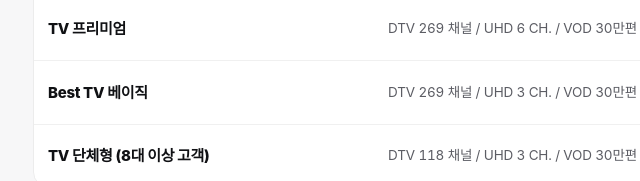
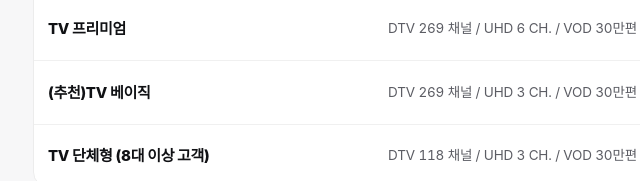
Before and after one commit to itouchskh83-kh/lguplus-biz, a plain HTML site: page iptv.html in a window 1280 px wide. Shown: the part 1265-1446 px from the top of the page, 5-645 px from the left. Drawn offline with Linux system fonts and the light colour scheme; no server answers; a web font is replaced by a local one.

Commit message:
Update iptv.html

```diff
--- a/iptv.html
+++ b/iptv.html
@@ -91,7 +91,7 @@
 <div class="table-wrap">
   <table class="price">
     <thead><tr><th>구분</th><th style="text-align:left">상세정보</th><th>3년 약정 요금</th><th>결합 요금</th></tr></thead>
-    <tbody><tr><td><span class="pname">TV 프리미엄</span></td><td style="text-align:left;color:#5c5d64;font-size:13.5px">DTV 269 채널 / UHD 6 CH. / VOD 30만편</td><td class="dim">18,400원</td><td class="hl">12,000원</td></tr><tr><td><span class="pname">Best TV 베이직</span></td><td style="text-align:left;color:#5c5d64;font-size:13.5px">DTV 269 채널 / UHD 3 CH. / VOD 30만편</td><td class="dim">13,400원</td><td class="hl">11,000원</td></tr><tr><td><span class="pname">TV 단체형 (8대 이상 고객)</span></td><td style="text-align:left;color:#5c5d64;font-size:13.5px">DTV 118 채널 / UHD 3 CH. / VOD 30만편</td><td class="dim">8,500원</td><td class="hl">5,500원</td></tr></tbody>
+    <tbody><tr><td><span class="pname">TV 프리미엄</span></td><td style="text-align:left;color:#5c5d64;font-size:13.5px">DTV 269 채널 / UHD 6 CH. / VOD 30만편</td><td class="dim">18,400원</td><td class="hl">12,000원</td></tr><tr><td><span class="pname">(추천)TV 베이직</span></td><td style="text-align:left;color:#5c5d64;font-size:13.5px">DTV 269 채널 / UHD 3 CH. / VOD 30만편</td><td class="dim">13,400원</td><td class="hl">11,000원</td></tr><tr><td><span class="pname">TV 단체형 (8대 이상 고객)</span></td><td style="text-align:left;color:#5c5d64;font-size:13.5px">DTV 118 채널 / UHD 3 CH. / VOD 30만편</td><td class="dim">8,500원</td><td class="hl">5,500원</td></tr></tbody>
   </table>
 </div>
 <div class="note">
```
